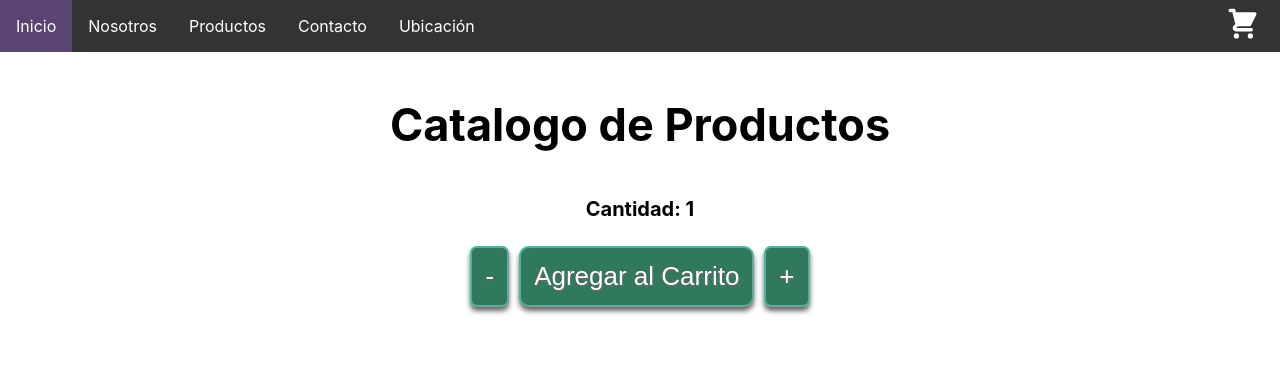
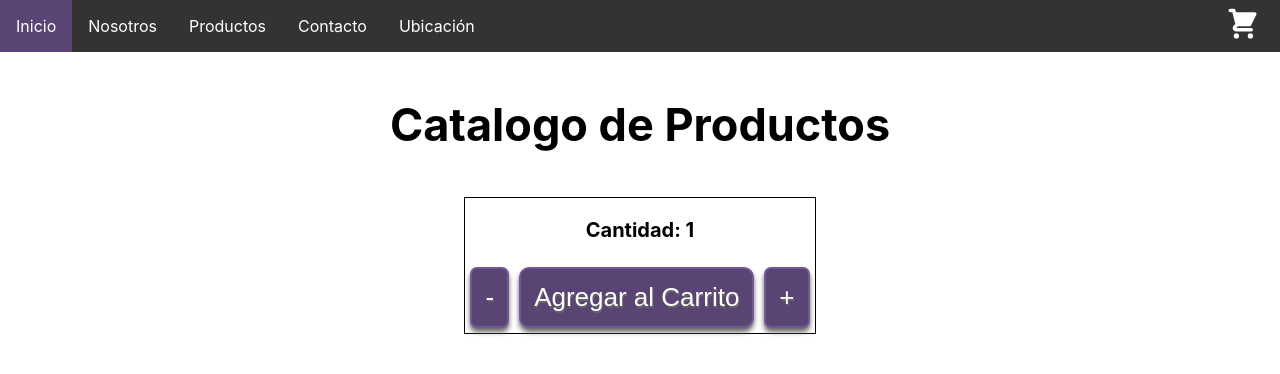
Before and after one commit to LuisDev6/React-Js-Desafio-clase1, a React (Create React App) app: page / in a window 1280 px wide. Shown: the top 374 px of the page. Built offline with nearby package versions, Linux system fonts and the light colour scheme.

Commit message:
Desafío 4: Contador con botón

```diff
--- a/src/components/ItemCount/index.jsx
+++ b/src/components/ItemCount/index.jsx
@@ -1,4 +1,3 @@
-import { Button } from '@mui/material';
 import React from 'react'
 import { useState } from 'react';
 import './style.css';
@@ -29,7 +28,7 @@ function ItemCount({ handleAdd, initialStock }) {
 
     };
     return (
-        <div>
+        <div className='div_count'>
             <p className='p_cantidad'>Cantidad: {count}</p>
             <button  className="btn_minus" onClick={onDecrement}>-</button>
             <button  className="btn_add" onClick={handleAdd}>Agregar al Carrito</button>
--- a/src/components/ItemCount/style.css
+++ b/src/components/ItemCount/style.css
@@ -17,13 +17,11 @@
     -moz-box-shadow: 0px 4px 5px #666666;
     box-shadow: 0px 4px 5px #666666;
     text-shadow: 1px 2px 0px #666666;
-    border: solid #56b09e 2px;
-    background: #31795c;
-
-
+    border: solid #735896 2px;
+    background: #594474;
 }
 .btn_plus:hover {
-    background: #4cb88d;
+    background: #735896;
   }
 .btn_minus{
     font-family: Arial;
@@ -39,11 +37,11 @@
     -moz-box-shadow: 0px 4px 5px #666666;
     box-shadow: 0px 4px 5px #666666;
     text-shadow: 1px 2px 0px #666666;
-    border: solid #56b09e 2px;
-    background: #31795c;
+    border: solid #735896 2px;
+    background: #594474;
 }
 .btn_minus:hover {
-    background: #4cb88d;
+    background: #735896;
   }
 
 
@@ -61,9 +59,14 @@
     -moz-box-shadow: 0px 4px 5px #666666;
     box-shadow: 0px 4px 5px #666666;
     text-shadow: 1px 2px 0px #666666;
-    border: solid #56b09e 2px;
-    background: #31795c;
+    border: solid #735896 2px;
+    background: #594474;
   }
 .btn_add:hover {
-    background: #4cb88d;
+    background: #735896;
   }
+
+.div_count{
+    display: inline-block;
+    border: 1px solid;
+}
```
